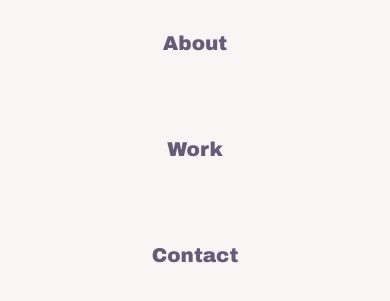
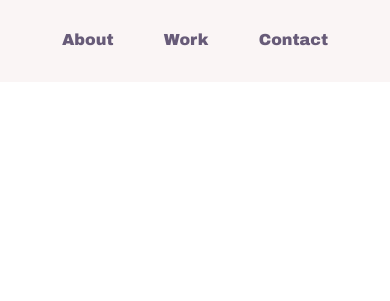
Before and after one commit to M3sta/Portfolio, a website: page index.html in a window 390 px wide. Both pictures are taken after a click on the button "Toggle navigation". Shown: the part 103-404 px from the top of the page. Drawn offline with nearby package versions, Linux system fonts and the light colour scheme.

Commit message:
Fixed styles for the menu (responsive and structure)

```diff
--- a/assets/css/style.css
+++ b/assets/css/style.css
@@ -35,27 +35,37 @@ ul, menu, dir, ol {
 }
 
 
-.main-menu__content .main-menu__item {
+.main-menu__item {
   list-style: none;
-  display: inline-block;
-  padding: 30px 35px 40px;
+  float: left;
+  margin: 30px 0px;
+}
+
+.main-menu__item + .main-menu__item{
+  margin-left: 35px;
 }
 
 .main-menu__content .main-menu__link {
   color: var(--main_color);
-  margin: 0 40px;
   text-decoration: none;
   position: relative;
-  float: right;
+  z-index: 1;
+  padding-left:  5px;
+  padding-right: 5px;
 }
 
-.main-menu__content .main-menu-link:hover:before {
+main-menu__list{
+  float: left;
+}
+
+.main-menu__link:hover:before {
   position:absolute;
   content: "";
   left:0;
   top:50%;
   width:100%;
   border-top:3px solid #d47e7e;
+  z-index: -1;
 }
 
 
@@ -70,7 +80,7 @@ ul, menu, dir, ol {
   border-radius: 4px;
 }
 
-.menu-navbar__button .icon-bar {
+.icon-bar {
   background-color: var(--secondary_color);
   display: block;
   width: 22px;
@@ -78,7 +88,7 @@ ul, menu, dir, ol {
   border-radius: 1px;
 }
 
-.menu-navbar__button .icon-bar+.icon-bar {
+.icon-bar+.icon-bar {
   margin-top: 4px;
 }
 
@@ -94,10 +104,25 @@ ul, menu, dir, ol {
 }
 
 @media (max-width: 767px) {
+.main-menu{
+  font-size: 16px;
+}
+
 .main-menu__list {
   text-align: center;
 }
-.main-menu__content{
+
+.main-menu__content {
   border-top: 2px solid var(--main_color);
   }
+
+.navbar-collapse {
+  float: none;
+  }
+
+.main-menu__item {
+  display: inline-block;
+  float: none;
+  }
+
 }
--- a/index.html
+++ b/index.html
@@ -31,7 +31,7 @@
         </button>
 
       <div class="navbar-logo__img">
-        <a href="">
+        <a href="#">
           <img src="assets/imgs/Logo-M.png" alt="logo">
         </a>
       </div>
@@ -42,9 +42,9 @@
 
         <ul class="main-menu__list">
 
-          <li class="main-menu__item"><a class="main-menu__link" href="">About</a></li>
-          <li class="main-menu__item"><a class="main-menu__link" href="">Work</a></li>
-          <li class="main-menu__item"><a class="main-menu__link" href="">Contact</a></li>
+          <li href="#" class="main-menu__item"><a class="main-menu__link">About</a></li>
+          <li href="#" class="main-menu__item"><a class="main-menu__link">Work</a></li>
+          <li href="#" class="main-menu__item"><a class="main-menu__link">Contact</a></li>
 
         </ul>
 
```
Also changed, not shown: 1 other file.
